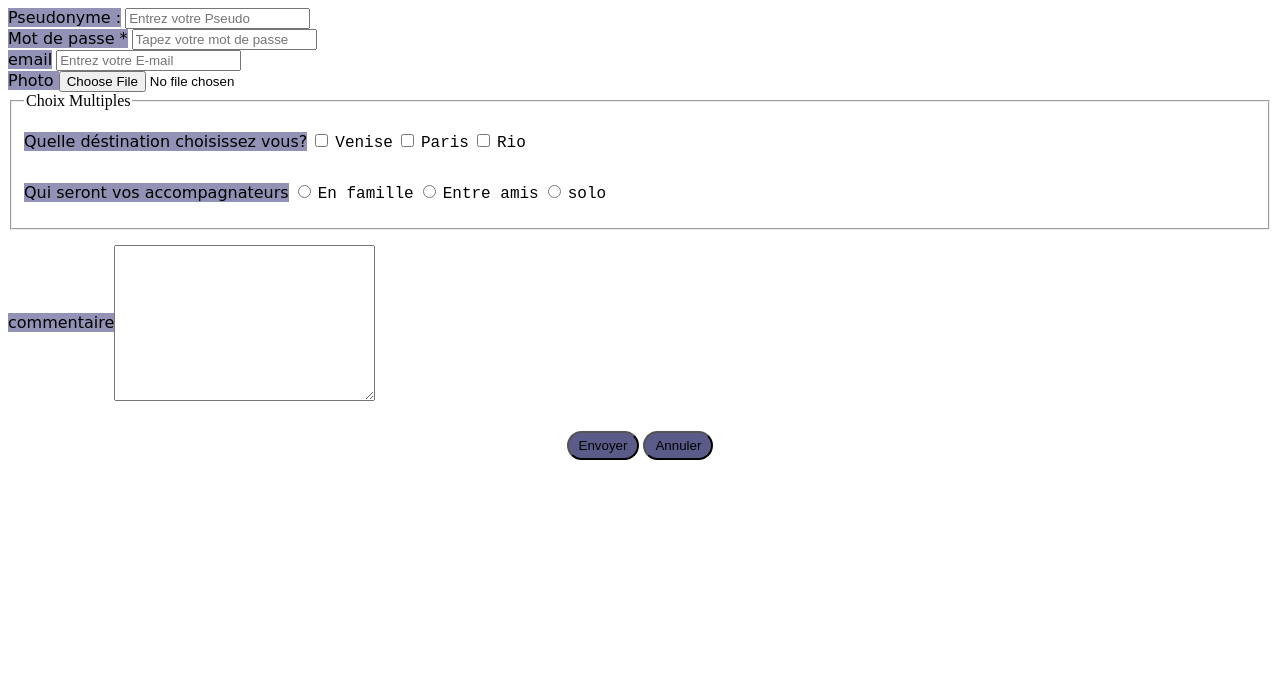
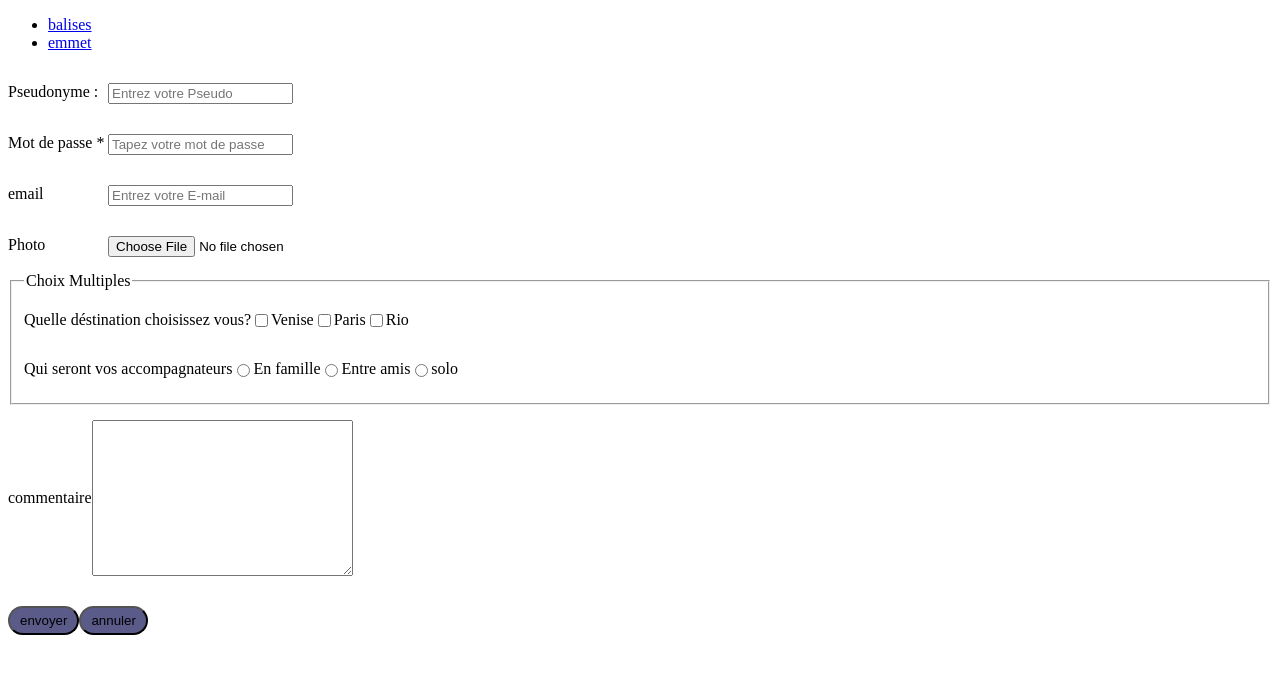
Before and after one commit to jeremy93130/phase1, a plain HTML site: page formulaire.html in a window 1280 px wide. Drawn offline with Linux system fonts and the light colour scheme.

Commit message:
ajout de tableaux.html

```diff
--- a/css/formulaire.css
+++ b/css/formulaire.css
@@ -1,5 +1,18 @@
+form {
+  display: flex;
+  flex-direction: column;
+}
+
+fieldset {
+  display: block;
+}
+.align {
+  width: 100px;
+}
+
 div {
   padding: 15px 0;
+  display: flex;
 }
 
 .comment {
@@ -7,22 +20,17 @@ div {
   align-items: center;
 }
 
-label {
-  font-family: "indie flower", cursive;
-  background: rgb(146, 146, 182);
-}
-
-.noback {
-  background-color: white;
-  font-family: "Courier New", Courier, monospace;
-}
-
 #envoie {
   text-align: center;
 }
 
-button {
+.envoie {
   padding: 5px 10px;
   border-radius: 15px;
   background-color: rgb(91, 91, 138);
 }
+
+.envoie:hover {
+  background-color: white;
+  font-size: 45px;
+}
--- a/formulaire.html
+++ b/formulaire.html
@@ -4,18 +4,26 @@
     <meta charset="UTF-8" />
     <meta http-equiv="X-UA-Compatible" content="IE=edge" />
     <meta name="viewport" content="width=device-width, initial-scale=1.0" />
-    <title>Document</title>
+    <title>Formulaires HTML</title>
     <link rel="stylesheet" href="./css/formulaire.css" />
   </head>
   <body>
-    <header></header>
+    <header>
+      <nav>
+        <ul>
+          <li><a href="./balises.html" target="_blank">balises</a></li>
+          <li><a href="./emmet.html">emmet</a></li>
+        </ul>
+      </nav>
+    </header>
     <main>
       <section>
         <!--Je déclare mon formulaire avec la balise Form-->
-        <form action="" method="get">
+        <form action="index.html" method="get">
           <!-- Deux manières de déclarer le Label -->
           <!-- Pseudo -->
-          <label for="name">Pseudonyme :</label>
+          <div>
+            <label for="name" class="align">Pseudonyme :</label>
             <!-- Input dans Label -->
             <input
               type="text"
@@ -24,52 +32,65 @@
               placeholder="Entrez votre Pseudo"
               required
             /><br />
+          </div>
           <!-- L'id combiné à for permet de lier le label à l'input, Type précise le type de donnée récupérée,
           name sera utilisé en php pour récupérer la donnée,
          le placeholder contient le text qui apparaît dans l'input -->
-          <label for="mdp"
+          <div>
+            <label for="mdp" class="align"
               >Mot de passe
               <span title="le mot de passe peut contenir">*</span></label
             >
             <input
-            type="text"
+              type="password"
               name="password"
               id="mdp"
               placeholder="Tapez votre mot de passe"
             /><br />
-          <label for="email" name="email" id="email">email</label>
+          </div>
+          <div>
+            <label for="e-mail" class="align">email</label>
             <input
               type="email"
               name="email"
-            id="email"
+              id="e-mail"
               placeholder="Entrez votre E-mail"
             /><br />
-          <label for="photo" name="photo" id="photo"> Photo </label>
-          <input type="file" value="Choisir un fichier" />
-        </form>
+          </div>
+
+          <!-- Label for="" doit être relié à input id="" (même for que l'id) -->
+          <div>
+            <label class="align"> Photo </label>
+            <input type="file" name="photo" id="photo" />
+          </div>
+
+          <!-- Fieldset : Regroupe tous les champs d'un formulaire -->
           <fieldset>
             <legend>Choix Multiples</legend>
             <div>
-            <label for="destination">Quelle déstination choisissez vous?</label>
+              <label for="destination"
+                >Quelle déstination choisissez vous?</label
+              >
               <input type="checkbox" name="Venise" id="Venise" />
-            <label for="Venise" class="noback">Venise</label>
+              <label>Venise</label>
               <input type="checkbox" name="Paris" id="Paris" />
-            <label for="Paris" class="noback">Paris</label>
+              <label>Paris</label>
               <input type="checkbox" name="Rio" id="Rio" />
-            <label for="Rio" class="noback">Rio</label>
+              <label for="Rio">Rio</label>
             </div>
             <div>
-            <label for="accompagnateurs">Qui seront vos accompagnateurs</label>
-            <input type="radio" name="accompagnateurs" id="famille" />
-            <label for="famille" class="noback">En famille</label>
-            <input type="radio" name="accompagnateurs" id="amis" />
-            <label for="amis" class="noback">Entre amis</label>
-            <input type="radio" name="accompagnateurs" id="solo" />
-            <label for="solo" class="noback">solo</label>
+              <label>Qui seront vos accompagnateurs</label>
+              <input type="radio" name="accompagnateurs" />
+              <label for="famille">En famille</label>
+              <input type="radio" name="accompagnateurs" />
+              <label for="amis">Entre amis</label>
+              <input type="radio" name="accompagnateurs" />
+              <label for="solo">solo</label>
             </div>
           </fieldset>
           <div class="comment">
             <label for="commentaire">commentaire</label>
+            <!-- Zone de texte : Rows = nombre de lignes - cols = nombre de colonnes/caractères -->
             <textarea
               name="commentaire"
               id="commentaire"
@@ -77,12 +98,27 @@
               rows="10"
             ></textarea>
           </div>
-      </section>
           <section id="envoie">
             <div>
-          <button type="button">Envoyer</button>
-          <button type="button">Annuler</button>
+              <!-- Buton envoi du formulaire (on peut utiliser <button type="submit"
+                name="inscription"> envoyer </button> ou <input type="submit"
+                name="inscription value="envoyer") -->
+              <input
+                class="envoie"
+                type="submit"
+                name="inscription"
+                value="envoyer"
+              />
+              <!-- Bouton pour vider le formulaire (comme bouton envoie <button></button> ou <input/>)-->
+              <input
+                class="envoie"
+                type="reset"
+                name="annuler"
+                value="annuler"
+              />
             </div>
+          </section>
+        </form>
       </section>
     </main>
     <footer></footer>
```
Also changed, not shown: tableaux.html (added, +17 -0 lines), css/tableaux.css (added). Lines whose indentation alone changed are shown as unchanged.
